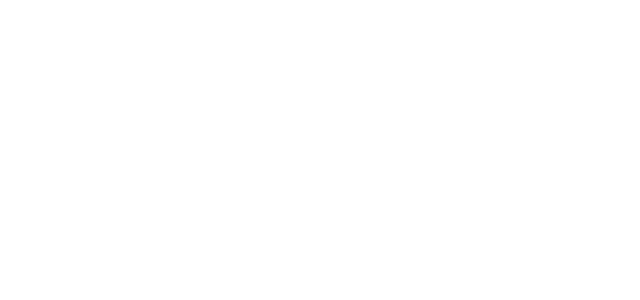
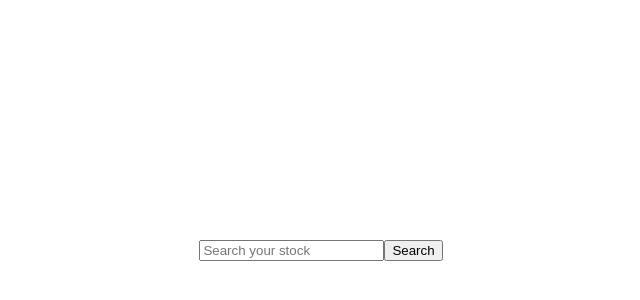
Before and after one commit to X3rez/market-data-app, a Next.js app: page / in a window 1280 px wide. Shown: the part 150-450 px from the top of the page, without its empty margins (319-959 px from the left). Built offline with nearby package versions, Linux system fonts and the light colour scheme.

Commit message:
second commit

```diff
--- /dev/null
+++ b/components/Form.tsx
@@ -0,0 +1,35 @@
+import { useState,FormEvent } from "react";
+import styles from '../styles/form.module.css'
+
+
+export default function Form() {
+    const [Data,setData] = useState<{}[] | null >([])
+
+    const handlerSubmit = async(e:FormEvent<HTMLFormElement>)=>{
+        e.preventDefault()
+
+        try {
+            const InputValue:string = e.target[0].value.toUpperCase()
+            const fullUrl:string = `https://cloud.iexapis.com/stable/stock/${InputValue}/intraday-prices?token=${process.env.NEXT_PUBLIC_TOKEN_API}`
+
+            const response = await fetch(fullUrl)
+            const data = await response.json()
+            setData(data)
+            console.log(Data)
+          } catch (error) {
+              console.log(error)
+          }
+    }
+
+  return (
+
+      <main>
+
+        <form onSubmit={handlerSubmit}>
+          <input type="text" id="" placeholder='Search your stock'/>
+          <input type="submit" value='Search'/>
+        </form>
+
+      </main>
+  )
+}
--- a/pages/index.tsx
+++ b/pages/index.tsx
@@ -1,6 +1,6 @@
 import Head from 'next/head'
 import styles from '../styles/Home.module.css'
-
+import Form from "../components/Form";
 export default function Home() {
   return (
     <div className={styles.container}>
@@ -10,6 +10,8 @@
       </Head>
       <main>
 
+        <Form />
+
       </main>
     </div>
   )
```
Also changed, not shown: styles/form.module.css (added).
